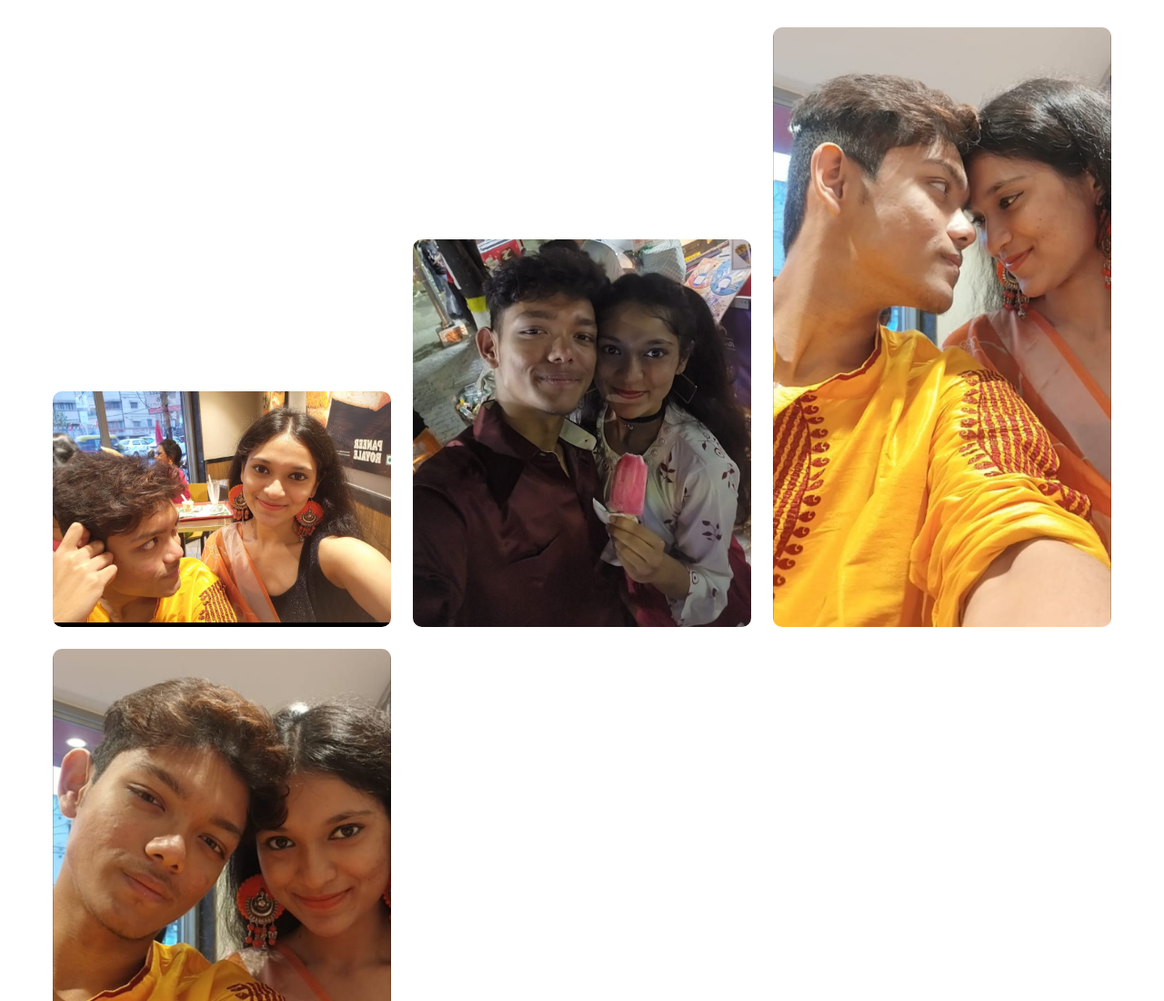
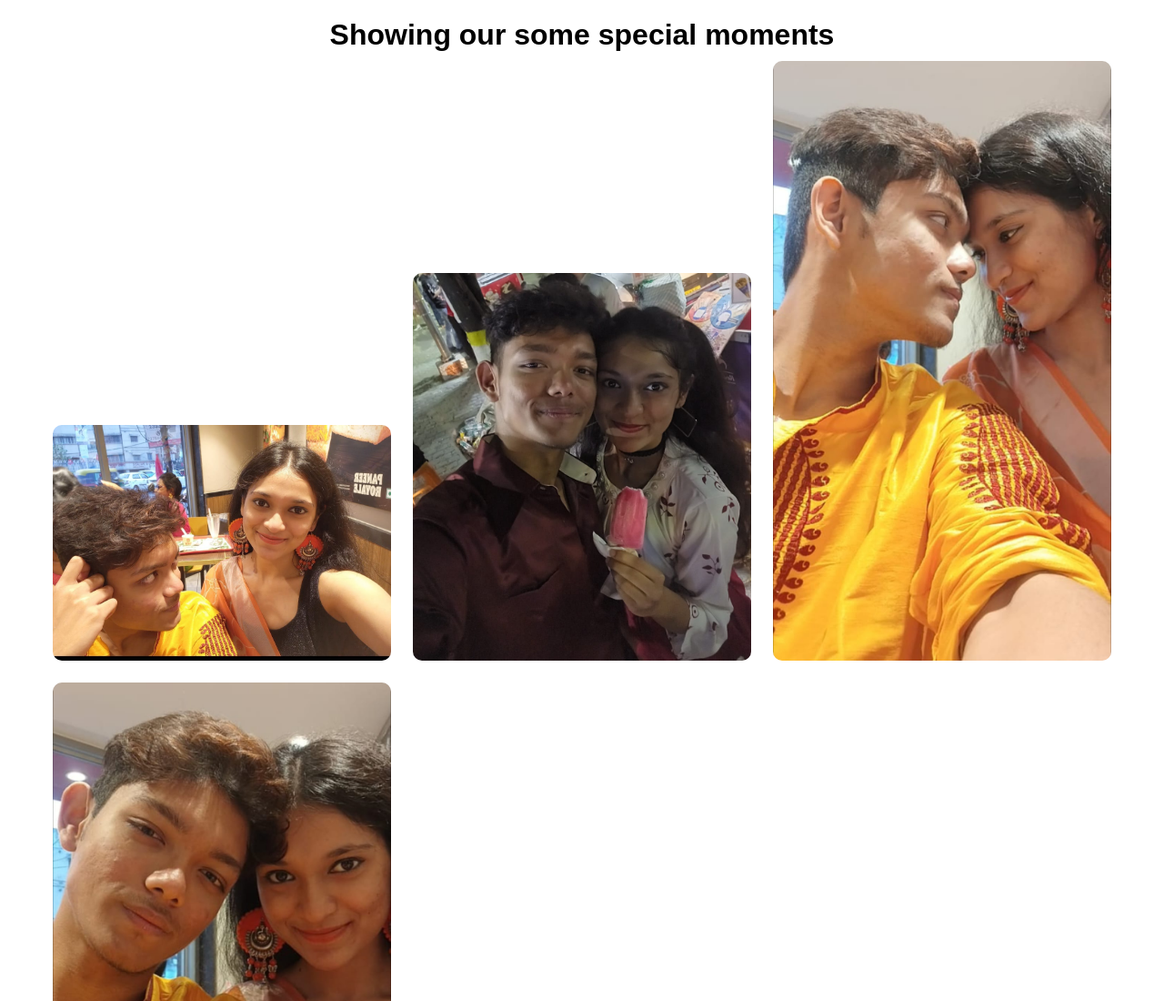
Before and after one commit to Any123456535/just_for_us, a plain HTML site: page love.html in a window 1280 px wide. Shown: the top 1100 px of the page at 91% size. Drawn offline with Linux system fonts and the light colour scheme.

Commit message:
Your commit message

```diff
--- a/love.html
+++ b/love.html
@@ -9,6 +9,7 @@
 <body>
     <div class="container">
         <div class="photo-gallery">
+            <h1>Showing our some special moments</h1>
             <img src="images/image3.jfif" alt="Photo 2">
             <img src="images/image2.jfif" alt="Photo 1">
             <img src="images/image4.jfif" alt="Photo 3">
```
